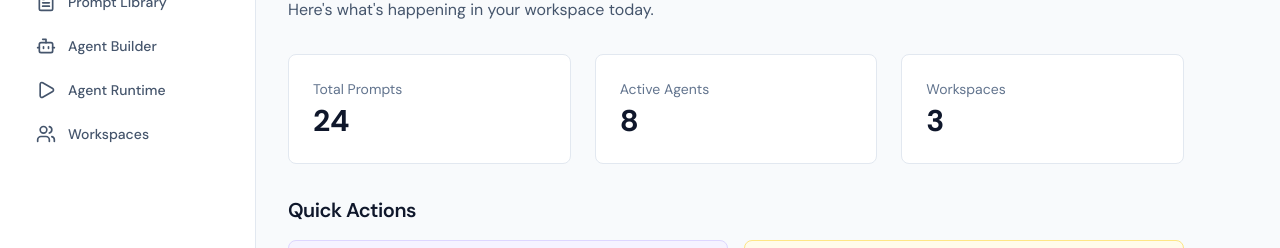
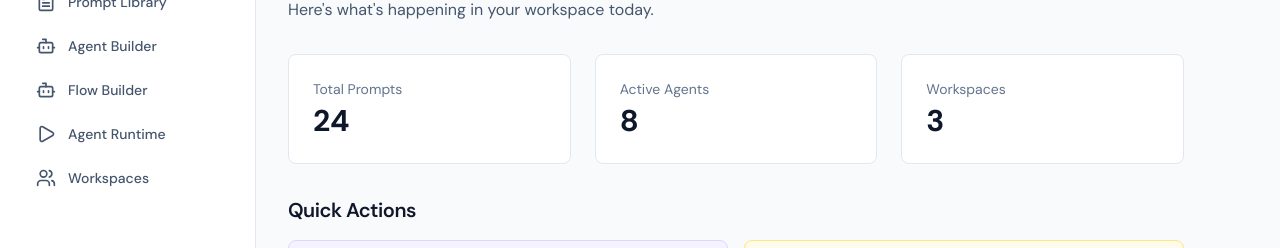
Before and after one commit to vkefallinos/domainsmith, a React (Vite) app: page /shell/design/fullscreen in a window 1280 px wide. Shown: the part 142-390 px from the top of the page. Built offline with nearby package versions, Linux system fonts and the light colour scheme.

Commit message:
feat: Update AppShell and MainNav components with navigation items and link handling

```diff
--- a/src/shell/components/AppShell.tsx
+++ b/src/shell/components/AppShell.tsx
@@ -10,16 +10,28 @@ export interface AppShellProps {
   onNavigate?: (href: string) => void
   onLogout?: () => void
 }
-
+import {
+  LayoutDashboard,
+  FileText,
+  Bot,
+  Play,
+  Users
+} from 'lucide-react'
 export function AppShell({
   children,
-  navigationItems,
   user,
   onNavigate,
   onLogout,
 }: AppShellProps) {
   const [isMobileMenuOpen, setIsMobileMenuOpen] = useState(false)
-
+    const navigationItems: NavigationItem[] = [
+    { label: 'Dashboard', href: '/dashboard', icon: LayoutDashboard, isActive: true },
+    { label: 'Prompt Library', href: '/sections/prompt-library/screen-designs/PromptLibraryView/fullscreen', icon: FileText },
+    { label: 'Agent Builder', href: '/sections/agent-builder/screen-designs/AgentBuilderView/fullscreen', icon: Bot },
+    { label: 'Flow Builder', href: '/sections/flow-builder/screen-designs/FlowBuilderView/fullscreen', icon: Bot },
+    { label: 'Agent Runtime', href: '/sections/agent-runtime/screen-designs/AgentRuntime/fullscreen', icon: Play },
+    { label: 'Workspaces', href: '/sections/workspaces/screen-designs/Workspaces/fullscreen', icon: Users },
+  ]
   return (
     <div className="min-h-screen bg-slate-50 dark:bg-slate-950">
       {/* Header Bar */}
--- a/src/shell/components/MainNav.tsx
+++ b/src/shell/components/MainNav.tsx
@@ -19,7 +19,7 @@ export function MainNav({ items, isCollapsed = false, onNavigate, onCloseMobile
     onNavigate?.(href)
     onCloseMobile?.()
   }
-
+  console.log('Rendering MainNav with items:', items)
   return (
     <nav className="flex flex-col gap-1">
       {items.map((item) => {
@@ -29,16 +29,17 @@ export function MainNav({ items, isCollapsed = false, onNavigate, onCloseMobile
           : 'text-slate-600 dark:text-slate-400 hover:bg-slate-100 dark:hover:bg-slate-800 hover:text-slate-900 dark:hover:text-slate-200 border-l-4 border-transparent'
 
         return (
-          <button
+          <a
             key={item.href}
-            onClick={() => handleClick(item.href)}
+            href={item.href}
+            // onClick={() => handleClick(item.href)}
             className={`flex items-center gap-3 px-4 py-2.5 rounded-r-lg transition-all duration-150 ${activeClass}`}
           >
             <Icon className="w-5 h-5 flex-shrink-0" />
             {!isCollapsed && (
               <span className="font-medium text-sm">{item.label}</span>
             )}
-          </button>
+          </a>
         )
       })}
     </nav>
```
